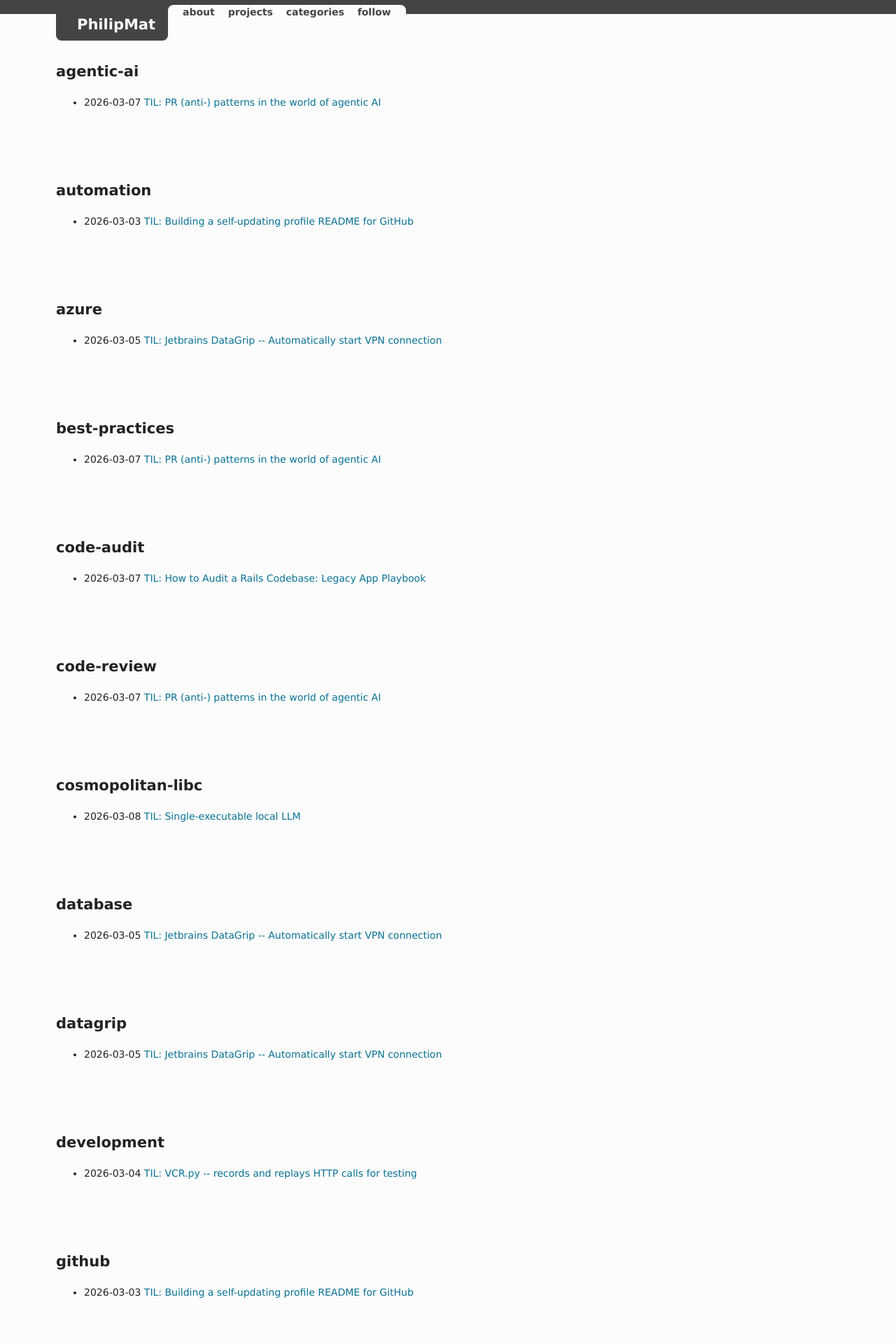
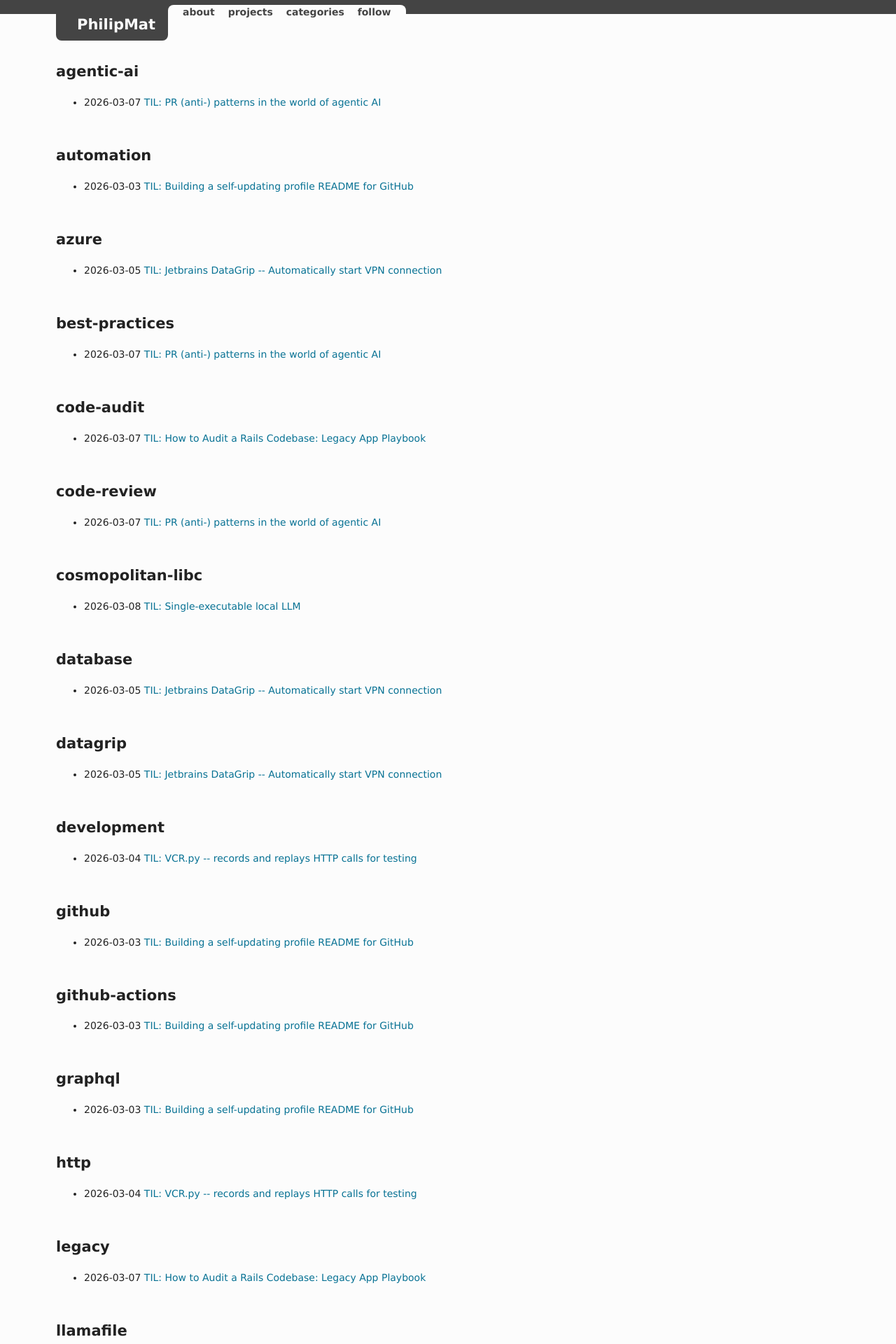
Before and after one commit to philipmat/philipmat.github.io, a Jekyll site: the page built from categories.html, in a window 1280 px wide. Shown: the top 1920 px of the page at 70% size. Built offline with Jekyll 4.4.1, drawn with Linux system fonts in a browser that asks for light colours.

Commit message:
reducess spacing on the categories page

```diff
--- a/media/css/main.css
+++ b/media/css/main.css
@@ -77,6 +77,9 @@ article img {
 
 article {
 	margin-bottom: 100px;
+}
+article.category {
+	margin-bottom: 50px;
 }
 
 article h1 {
@@ -176,6 +179,9 @@ blockquote {
 	article {
 		margin-bottom: 50px;
 	}
+	article.category {
+		margin-bottom: 25px;
+	}
 	article.post {
 		/* padding: 0 0 0 8px; */
 	}
```
